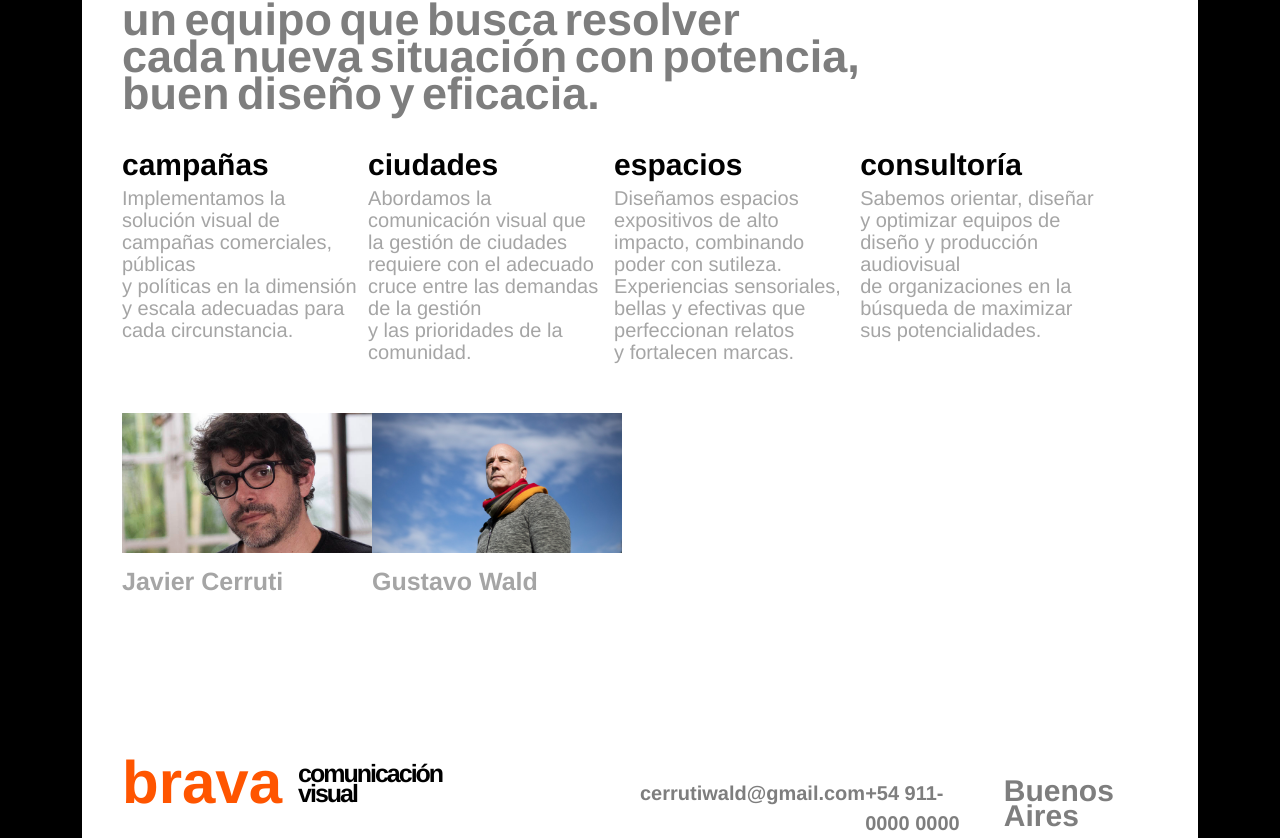
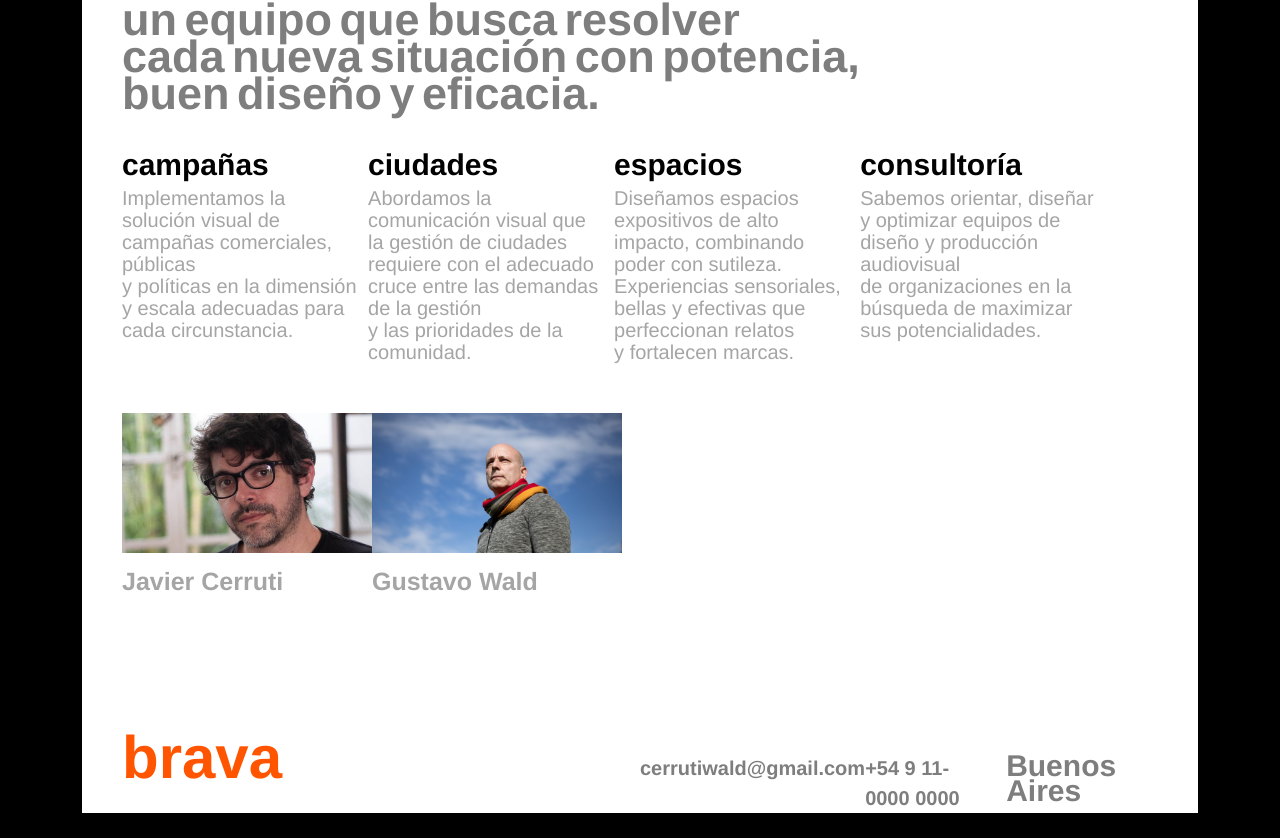
Before and after one commit to wald16/javo-web-page, a Next.js app: page / in a window 1280 px wide. Shown: the part 5116-5954 px from the top of the page. After the commit the page ends 5929 px from the top, so only its background shows below. Built offline with nearby package versions, Linux system fonts and the light colour scheme.

Commit message:
nuevos cambios

```diff
--- a/pages/index.tsx
+++ b/pages/index.tsx
@@ -917,17 +917,18 @@ export const Footer = () => {
           <div className="brand">
             brava
           </div>
-          <div className="phrase">
+{/*          <div className="phrase">
             <p className='f-30 f-helvetica f-heavy lh-25 ls-n-2 c-gray'><b>comunicación</b></p>
             <p className='f-30 f-helvetica f-heavy lh-25 ls-n-2 c-gray'><b>visual</b></p>
           </div>
+          */}
         </div>
         <div className="right d-flex col-6">
           <div className="contact">
             cerrutiwald@gmail.com
           </div>
           <div className='contact'>
-            +54&nbsp;911-0000&nbsp;0000
+            +54&nbsp;9&nbsp;11-0000&nbsp;0000
           </div>
           <div className="city lh-25">
             Buenos Aires
--- a/styles/home.scss
+++ b/styles/home.scss
@@ -28,7 +28,7 @@ body {
   // padding-top: 20px;
   @media screen and (max-width:768px) {
     align-content: flex-start;
-    margin-left: 10px;
+    margin-left: 0px;
     padding: 30px 0px;
     flex-direction: column;
   }
```
